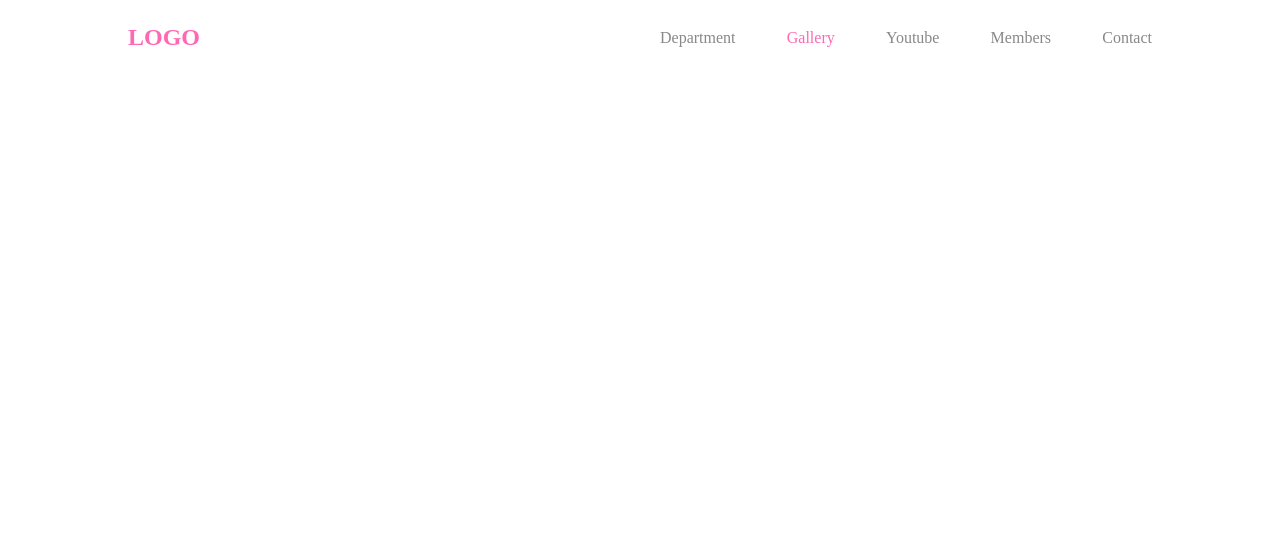
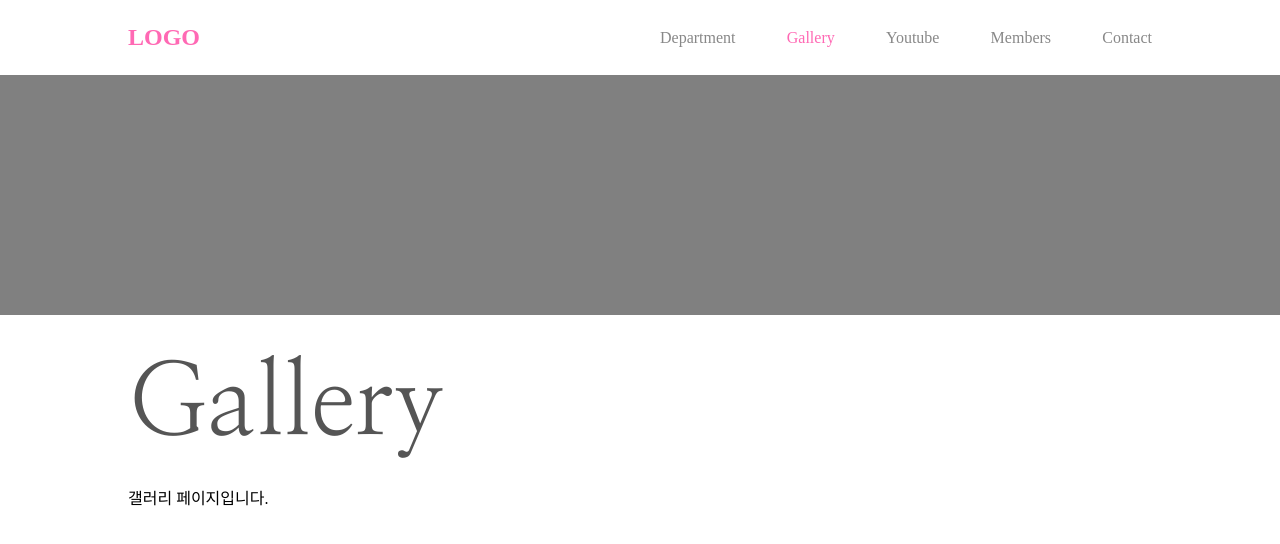
Before and after one commit to leeruma/react-october, a React (Create React App) app: page /#/gallery in a window 1280 px wide. Shown: the top 544 px of the page. Built offline with nearby package versions, Linux system fonts and the light colour scheme.

Commit message:
페이지 변경시마다 layout컴포넌트에 on클래스를 추가해서 페이지 전환 모션 적용

```diff
--- a/src/components/common/layout/Layout.jsx
+++ b/src/components/common/layout/Layout.jsx
@@ -1,21 +1,24 @@
 import styles from './Layout.module.scss';
 import clsx from 'clsx';
-import { useEffect, useRef } from 'react';
+import { useEffect, useRef, useState } from 'react';
 
 export default function Layout({ title, children, styleName }) {
+	// 컴포넌트 마운트시 변경할 state추가
+	const [IsOn, setIsOn] = useState(false);
 	// 가상돔 요소를 document.querySelector를 쓰지않고 실시간으로 참조하고 싶을때
 	// 빈 참조객체를 useRef로 생성
 	const frame = useRef(null);
-	const isOn = useRef(false);
 
 	useEffect(() => {
 		// 컴포넌트 마운트시 한번만 호출
-		// 페이지가 변경이 돼서 각 페이지마다의 layout컴포넌트가 마운트될시 한번만 on 클래스를 추가
-		isOn.current = true;
+		// 컴포넌트 마운트시 IsOn값을 true로 변경
+		// IsOn을 useRef가 아닌 state로 변경해야 되는 이유
+		// - useRef값을 변경해도 리액트는 변경점을 인지 못해서 재렌더링이 안되기 때문에
+		setIsOn(true);
 	}, []);
 	return (
 		// 참조하고 싶은 가상돔 요소에 ref로 연결
-		<section ref={frame} className={clsx(styles.layout, styleName, isOn.current ? styles.on : '')}>
+		<section ref={frame} className={clsx(styles.layout, styleName, IsOn ? styles.on : '')}>
 			<figure></figure>
 
 			<div className={clsx(styles.content, styleName)}>
```
